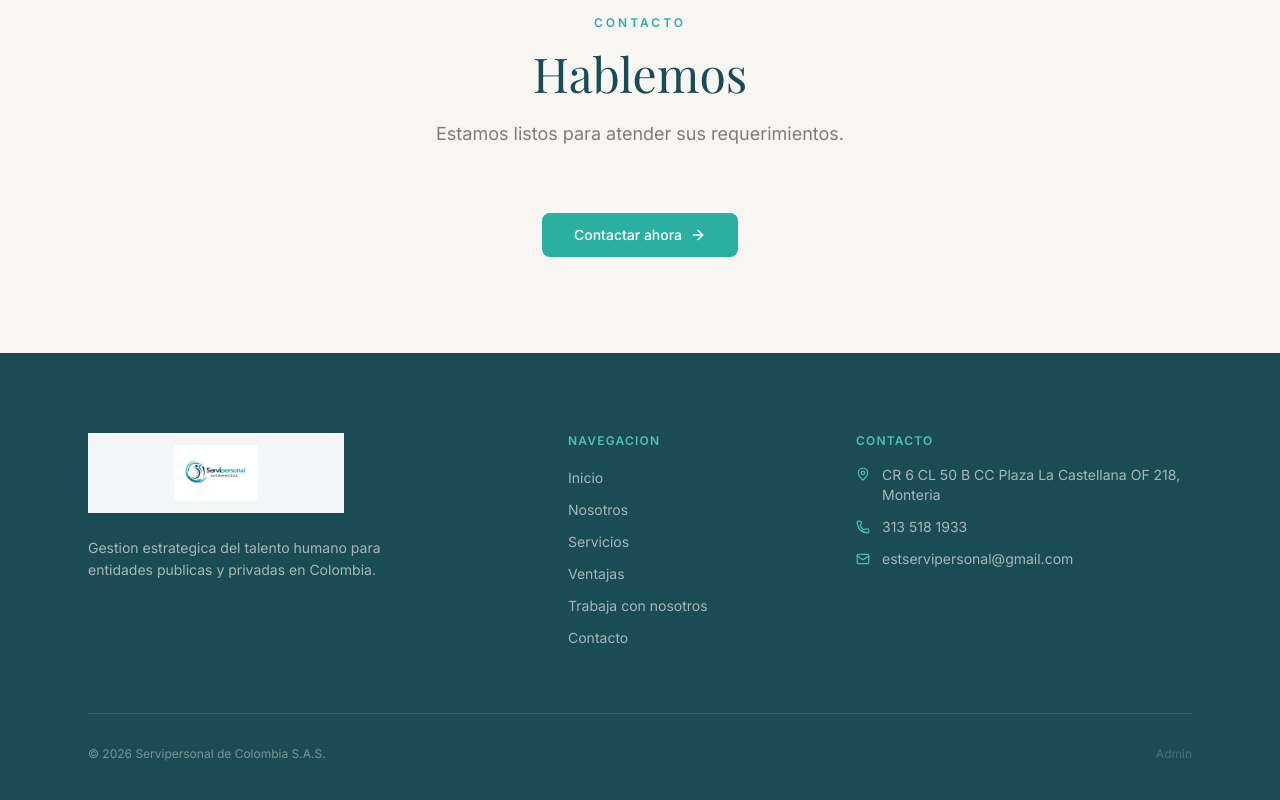
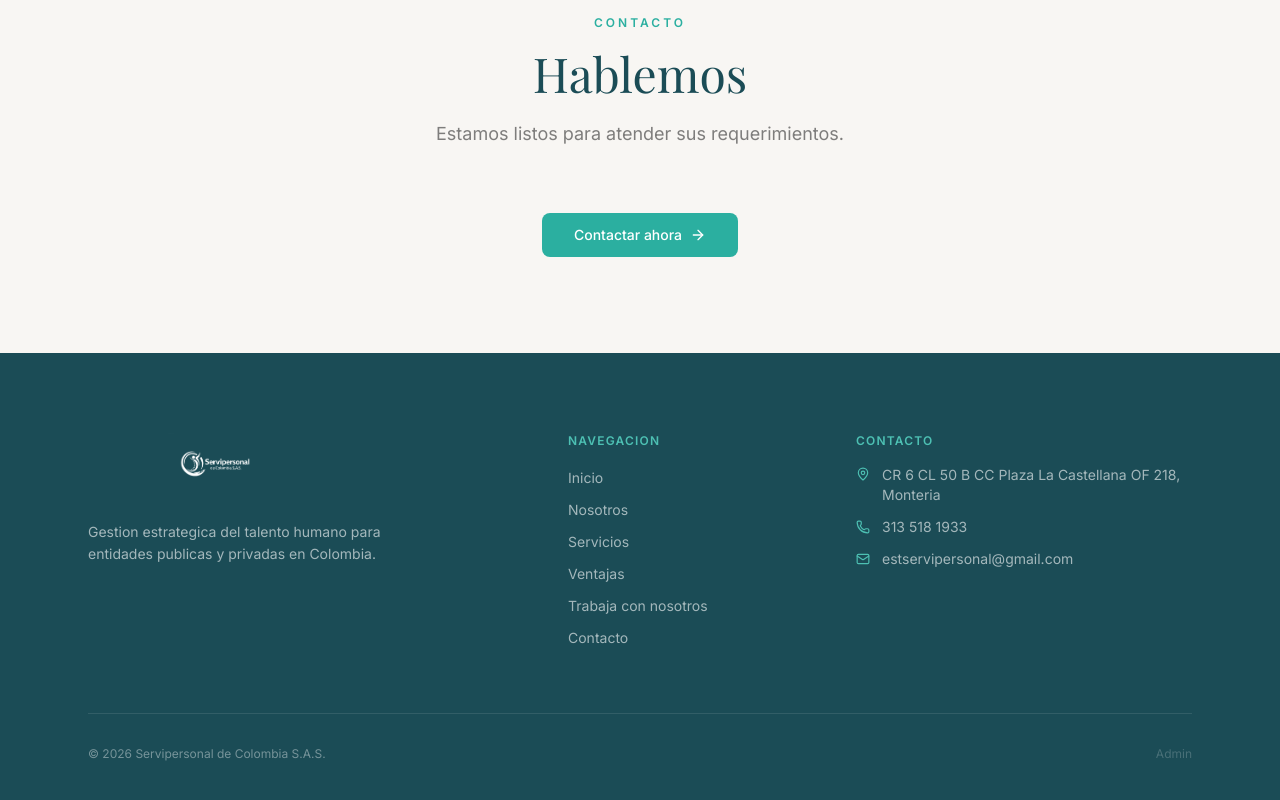
Before and after one commit to servipersonalsas-commits/servipersonal-web, a Next.js app: page / in a window 1280 px wide. Shown: the part 2869-3669 px from the top of the page. Built offline with nearby package versions, Linux system fonts and the light colour scheme; a web font is replaced by a local one.

Commit message:
fix: footer logo with transparent bg and invert filter

```diff
--- a/src/components/Footer.tsx
+++ b/src/components/Footer.tsx
@@ -16,11 +16,11 @@ export default function Footer() {
       <div className="max-w-6xl mx-auto px-6 py-20">
         <div className="grid md:grid-cols-12 gap-12">
           <div className="md:col-span-5">
-            <div className="w-64 h-20 mb-6 bg-white/95 p-3 flex items-center">
+            <div className="w-64 h-16 mb-6">
               <img
                 src="/logo.png"
                 alt="Servipersonal de Colombia S.A.S."
-                className="w-full h-full object-contain"
+                className="w-full h-full object-contain brightness-0 invert"
               />
             </div>
             <p className="text-sm text-white/60 leading-relaxed max-w-xs">
```
Also changed, not shown: public/logo.png.
